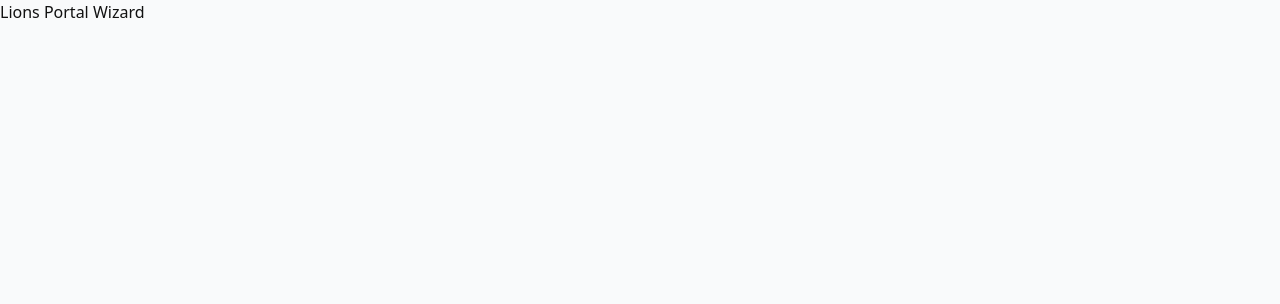
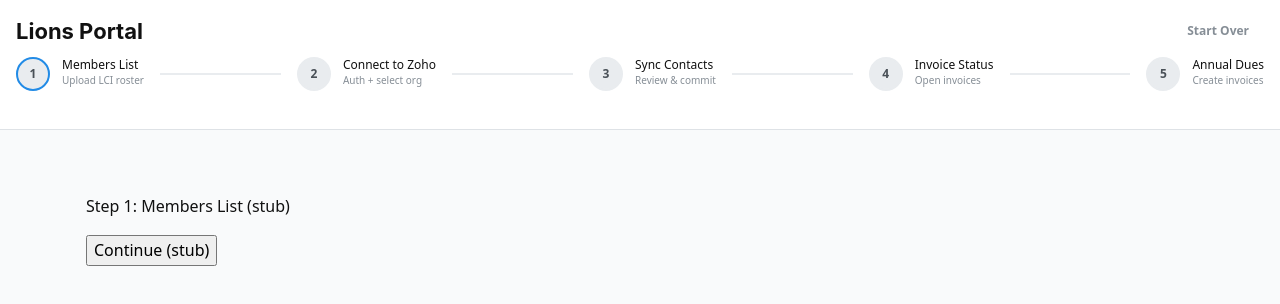
Before and after one commit to SFFilAmLions/lions-portal-zoho-invoice-sync, a React (Vite) app: page / in a window 1280 px wide. Shown: the top 304 px of the page. Built offline with nearby package versions, Linux system fonts and the light colour scheme; no server answers.

Commit message:
feat: add WizardShell stepper and all step stubs

```diff
--- /dev/null
+++ b/src/components/AnnualDuesStep.jsx
@@ -0,0 +1,17 @@
+import { Alert, Button, Stack, Text, Title } from '@mantine/core'
+
+export default function AnnualDuesStep({ onComplete }) {
+  return (
+    <Stack gap="lg" maw={640} mx="auto" mt="xl">
+      <Title order={2}>Annual Dues</Title>
+      <Alert color="blue" title="Coming in Phase 2">
+        <Text>
+          This step will create new annual dues invoices for each member,
+          pulling line items from your existing Zoho items, and carrying forward
+          any unpaid balances.
+        </Text>
+      </Alert>
+      <Button onClick={onComplete}>Finish</Button>
+    </Stack>
+  )
+}
--- /dev/null
+++ b/src/components/ConnectZohoStep.jsx
@@ -0,0 +1,9 @@
+// eslint-disable-next-line no-unused-vars
+export default function ConnectZohoStep({ onComplete, onOrgSelected }) {
+  return (
+    <div>
+      <p>Step 2: Connect to Zoho (stub)</p>
+      <button onClick={onComplete}>Continue (stub)</button>
+    </div>
+  )
+}
--- /dev/null
+++ b/src/components/InvoiceStatusStep.jsx
@@ -0,0 +1,16 @@
+import { Alert, Button, Stack, Text, Title } from '@mantine/core'
+
+export default function InvoiceStatusStep({ onComplete }) {
+  return (
+    <Stack gap="lg" maw={640} mx="auto" mt="xl">
+      <Title order={2}>Invoice Status</Title>
+      <Alert color="blue" title="Coming in Phase 2">
+        <Text>
+          This step will load open invoices for each member and show who has
+          outstanding balances from prior years.
+        </Text>
+      </Alert>
+      <Button onClick={onComplete}>Continue →</Button>
+    </Stack>
+  )
+}
--- /dev/null
+++ b/src/components/MembersListStep.jsx
@@ -0,0 +1,18 @@
+export default function MembersListStep({ onComplete }) {
+  return (
+    <div>
+      <p>Step 1: Members List (stub)</p>
+      <button
+        onClick={() =>
+          onComplete({
+            rows: [],
+            fileName: 'test.csv',
+            cachedAt: new Date().toISOString(),
+          })
+        }
+      >
+        Continue (stub)
+      </button>
+    </div>
+  )
+}
--- /dev/null
+++ b/src/components/SyncContactsStep.jsx
@@ -0,0 +1,13 @@
+// eslint-disable-next-line no-unused-vars
+export default function SyncContactsStep({
+  membersData,
+  selectedOrgId,
+  onComplete,
+}) {
+  return (
+    <div>
+      <p>Step 3: Sync Contacts (stub)</p>
+      <button onClick={onComplete}>Continue (stub)</button>
+    </div>
+  )
+}
--- a/src/components/WizardShell.jsx
+++ b/src/components/WizardShell.jsx
@@ -1,3 +1,142 @@
+import { useEffect, useState } from 'react'
+import {
+  AppShell,
+  Button,
+  Container,
+  Group,
+  Stepper,
+  Title,
+} from '@mantine/core'
+import { useZohoAuth } from '../hooks/useZohoAuth.jsx'
+import MembersListStep from './MembersListStep.jsx'
+import ConnectZohoStep from './ConnectZohoStep.jsx'
+import SyncContactsStep from './SyncContactsStep.jsx'
+import InvoiceStatusStep from './InvoiceStatusStep.jsx'
+import AnnualDuesStep from './AnnualDuesStep.jsx'
+
+const MEMBERS_CACHE_KEY = 'lci-members-cache'
+const AUTH_RETURN_KEY = 'wizard_returning_from_auth'
+
+const STEP_LABELS = [
+  { label: 'Members List', description: 'Upload LCI roster' },
+  { label: 'Connect to Zoho', description: 'Auth + select org' },
+  { label: 'Sync Contacts', description: 'Review & commit' },
+  { label: 'Invoice Status', description: 'Open invoices' },
+  { label: 'Annual Dues', description: 'Create invoices' },
+]
+
+function loadCachedMembers() {
+  try {
+    const raw = localStorage.getItem(MEMBERS_CACHE_KEY)
+    return raw ? JSON.parse(raw) : null
+  } catch {
+    return null
+  }
+}
+
 export default function WizardShell() {
-  return <div>Lions Portal Wizard</div>
+  const { isAuthenticated } = useZohoAuth()
+  const [activeStep, setActiveStep] = useState(0)
+  const [highestUnlocked, setHighestUnlocked] = useState(0)
+  const [membersData, setMembersData] = useState(() => loadCachedMembers())
+  const [selectedOrgId, setSelectedOrgId] = useState(null)
+
+  // On mount: restore step after OAuth redirect, and unlock steps based on existing state
+  useEffect(() => {
+    const cachedMembers = loadCachedMembers()
+    let unlocked = 0
+
+    if (cachedMembers) {
+      if (!membersData) setMembersData(cachedMembers)
+      unlocked = Math.max(unlocked, 1)
+    }
+
+    if (isAuthenticated && unlocked >= 1) {
+      unlocked = Math.max(unlocked, 2)
+    }
+
+    setHighestUnlocked(unlocked)
+
+    // If returning from OAuth redirect, jump back to step 2
+    if (sessionStorage.getItem(AUTH_RETURN_KEY) === '1') {
+      sessionStorage.removeItem(AUTH_RETURN_KEY)
+      setActiveStep(1)
+    }
+  }, []) // eslint-disable-line react-hooks/exhaustive-deps
+
+  const handleStepClick = (step) => {
+    if (step <= highestUnlocked) setActiveStep(step)
+  }
+
+  const handleComplete = (stepIndex, data) => {
+    if (stepIndex === 0 && data) setMembersData(data)
+    const next = stepIndex + 1
+    setHighestUnlocked((h) => Math.max(h, next))
+    if (next < STEP_LABELS.length) setActiveStep(next)
+  }
+
+  const handleStartOver = () => {
+    setActiveStep(0)
+    setHighestUnlocked(membersData ? 1 : 0)
+    // Auth token is intentionally preserved; members cache is intentionally preserved
+  }
+
+  const renderStep = () => {
+    switch (activeStep) {
+      case 0:
+        return (
+          <MembersListStep onComplete={(data) => handleComplete(0, data)} />
+        )
+      case 1:
+        return (
+          <ConnectZohoStep
+            onComplete={() => handleComplete(1)}
+            selectedOrgId={selectedOrgId}
+            onOrgSelected={setSelectedOrgId}
+          />
+        )
+      case 2:
+        return (
+          <SyncContactsStep
+            membersData={membersData}
+            selectedOrgId={selectedOrgId}
+            onComplete={() => handleComplete(2)}
+          />
+        )
+      case 3:
+        return <InvoiceStatusStep onComplete={() => handleComplete(3)} />
+      case 4:
+        return <AnnualDuesStep onComplete={handleStartOver} />
+      default:
+        return null
+    }
+  }
+
+  return (
+    <AppShell header={{ height: 130 }} padding="md">
+      <AppShell.Header p="md">
+        <Group justify="space-between" mb="xs">
+          <Title order={3}>Lions Portal</Title>
+          <Button
+            variant="subtle"
+            color="gray"
+            size="xs"
+            onClick={handleStartOver}
+          >
+            Start Over
+          </Button>
+        </Group>
+        <Stepper active={activeStep} onStepClick={handleStepClick} size="xs">
+          {STEP_LABELS.map(({ label, description }) => (
+            <Stepper.Step key={label} label={label} description={description} />
+          ))}
+        </Stepper>
+      </AppShell.Header>
+      <AppShell.Main>
+        <Container size="lg" py="xl">
+          {renderStep()}
+        </Container>
+      </AppShell.Main>
+    </AppShell>
+  )
 }
```
